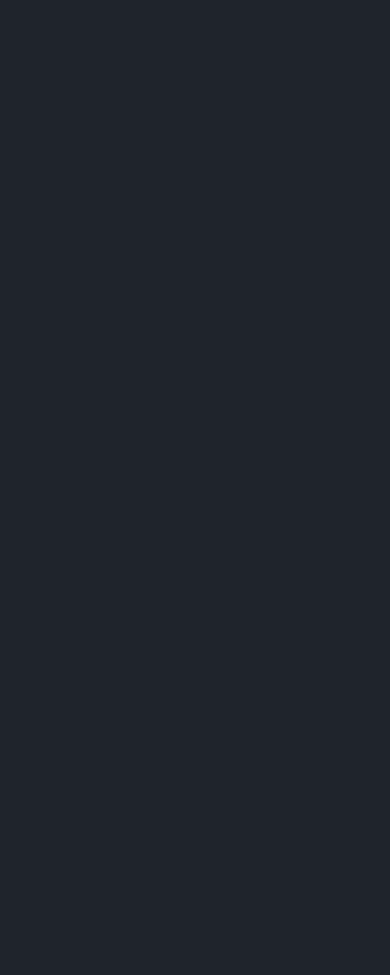
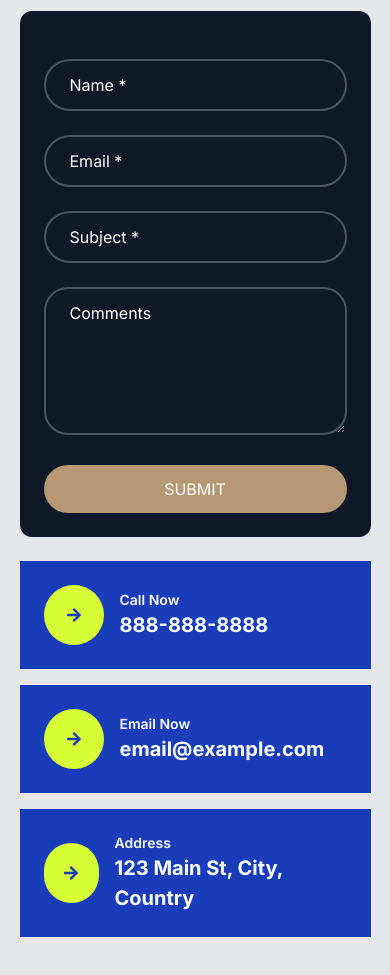
Before and after one commit to stuarts205/corporate-landing, a Next.js app: page / in a window 390 px wide. Shown: the part 8620-9595 px from the top of the page. Before the commit the page ends 8503 px from the top, so only its background shows below. Built offline with nearby package versions, Linux system fonts and the light colour scheme.

Commit message:
09: contact section

```diff
--- /dev/null
+++ b/component/home/contact/page.tsx
@@ -0,0 +1,69 @@
+import React from 'react'
+import { FaArrowRight } from 'react-icons/fa'
+
+const ContactPage = () => {
+  return (
+    <div className='pt-16 pb-16 bg-gray-200'>
+        <div className="grid grid-cols-1 lg:grid-cols-3 gap-6 w-[90%] lg:w-[80%] items-center mx-auto mt-16">
+            <div className="lg:col-span-2 bg-gray-900 rounded-xl p-6">
+                <input
+                    type='text'
+                    placeholder='Name *'
+                    className='border-2 mt-6 border-gray-600 w-full px-6 py-3
+                    rounded-full mb-6 placeholder:text-white text-white'
+                />
+                <input
+                    type='email'
+                    placeholder='Email *'
+                    className='border-2 border-gray-600 w-full px-6 py-3
+                    rounded-full mb-6 placeholder:text-white text-white'
+                />
+                <input
+                    type='text'
+                    placeholder='Subject *'
+                    className='border-2 border-gray-600 w-full px-6 py-3
+                    rounded-full mb-6 placeholder:text-white text-white'
+                />
+                <textarea
+                    rows={5}
+                    placeholder='Comments'
+                    className='border-2 border-gray-600 w-full px-6 py-3
+                    rounded-3xl mb-6 placeholder:text-white text-white'
+                />
+                <button className="w-full px-6 py-3 bg-[#b69974] uppercase cursor-pointer rounded-full text-white">SUBMIT</button>
+            </div>
+            <div className="lg:cols-span-1">
+                <div className="p-6 bg-blue-800 flex items-center space-x-4">
+                    <div className="w-15 h-15 rounded-full bg-[#d8ff36] flex items-center justify-center flex-col">
+                        <FaArrowRight className='text-blue-800' />
+                    </div>
+                    <div>
+                        <h1 className='text-white text-sm font-semibold'>Call Now</h1>
+                        <h1 className='text-white text-[20px] font-bold'>888-888-8888</h1>
+                    </div>
+                </div>
+                <div className="p-6 bg-blue-800 mt-4 mb-4 flex items-center space-x-4">
+                    <div className="w-15 h-15 rounded-full bg-[#d8ff36] flex items-center justify-center flex-col">
+                        <FaArrowRight className='text-blue-800' />
+                    </div>
+                    <div>
+                        <h1 className='text-white text-sm font-semibold'>Email Now</h1>
+                        <h1 className='text-white text-[20px] font-bold'>email@example.com</h1>
+                    </div>
+                </div>
+                <div className="p-6 bg-blue-800 flex items-center space-x-4">
+                    <div className="w-15 h-15 rounded-full bg-[#d8ff36] flex items-center justify-center flex-col">
+                        <FaArrowRight className='text-blue-800' />
+                    </div>
+                    <div>
+                        <h1 className='text-white text-sm font-semibold'>Address</h1>
+                        <h1 className='text-white text-[20px] font-bold'>123 Main St, City, Country</h1>
+                    </div>
+                </div>
+            </div>
+        </div>
+    </div>
+  )
+}
+
+export default ContactPage
--- a/component/home/home.tsx
+++ b/component/home/home.tsx
@@ -5,6 +5,7 @@ import ServicesPage from './services/page'
 import WorkProcessPage from './workprocess/page'
 import ProjectPage from './project/page'
 import BlogPage from './blog/page'
+import ContactPage from './contact/page'
 
 const Home = () => {
   return (
@@ -15,6 +16,7 @@ const Home = () => {
       <WorkProcessPage />
       <ProjectPage />
       <BlogPage />
+      <ContactPage />
     </div>
   )
 }
```
